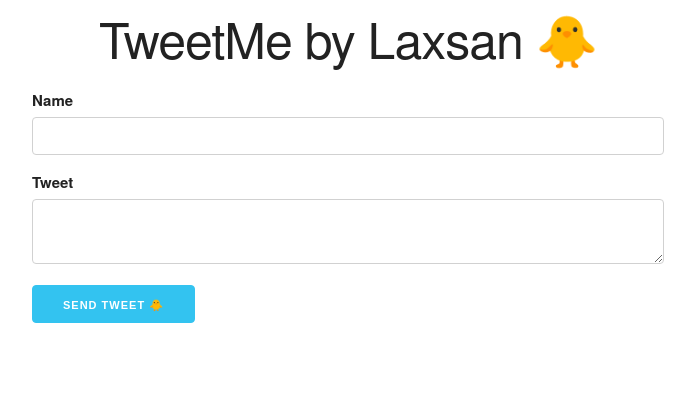
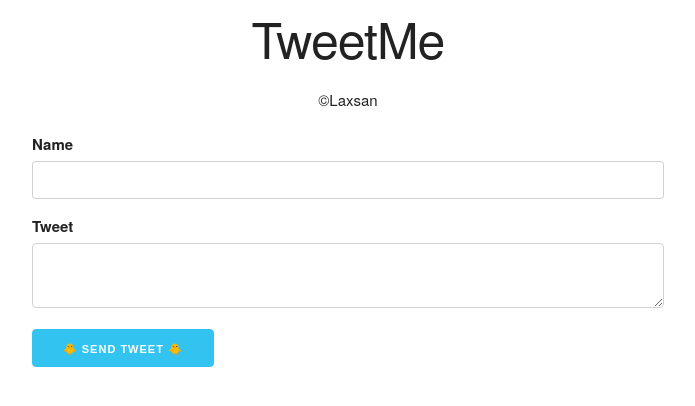
Before and after one commit to 416LJ/TweetMe, a plain HTML site: page client/index.html in a window 1280 px wide. Shown: the whole page, without its empty margins (292-987 px from the left). Drawn offline with nearby package versions, Linux system fonts and the light colour scheme.

Commit message:
layout change

```diff
--- a/client/index.html
+++ b/client/index.html
@@ -10,7 +10,8 @@
 </head>
 <body>
     <header>
-        <h1 class="title">TweetMe by Laxsan 🐥</h1>
+        <h1 class="title">TweetMe</h1>
+        <h6 class="title">©Laxsan</h6>
     </header>
     <main>
         <form class="tweet-form">
@@ -18,7 +19,7 @@
             <input class="u-full-width" type="text" id="name" name="name" >
             <label for="content">Tweet</label>
             <textarea class="u-full-width" type="text" id="content" name="content"></textarea>
-            <button class="button-primary">Send Tweet 🐥</button>
+            <button class="button-primary">🐥 Send Tweet 🐥</button>
         </form>
         <div class="loading">
             <img src="loading.gif" alt="loading">
```
